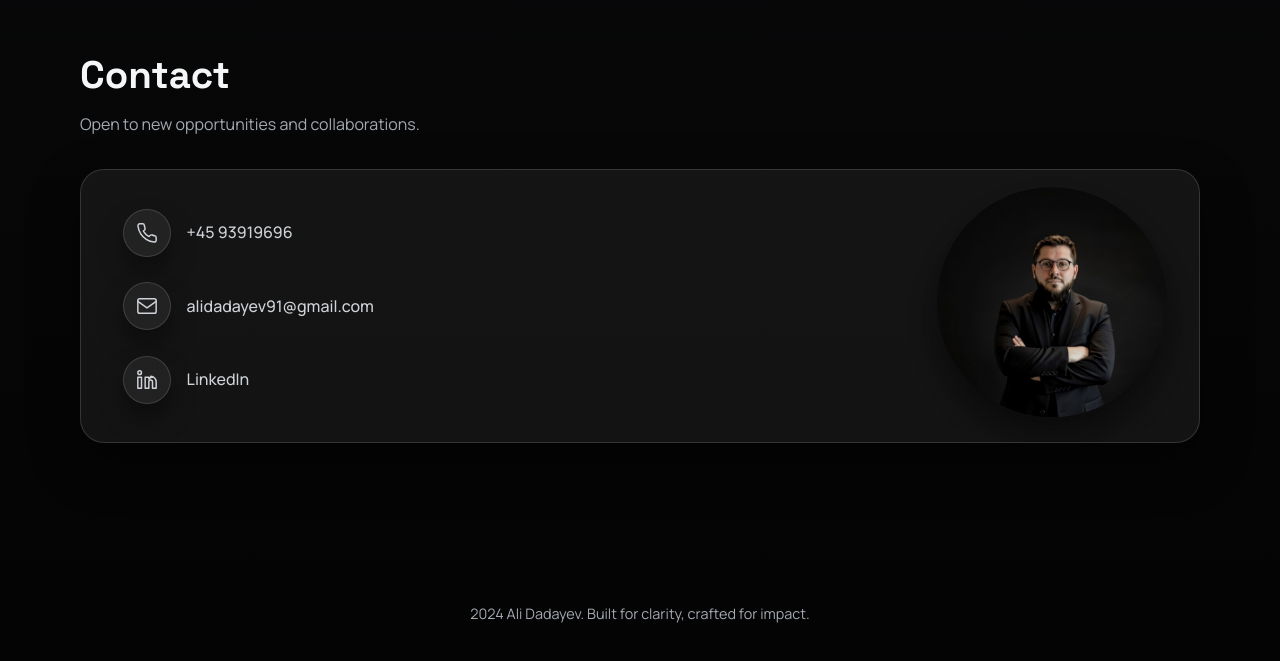
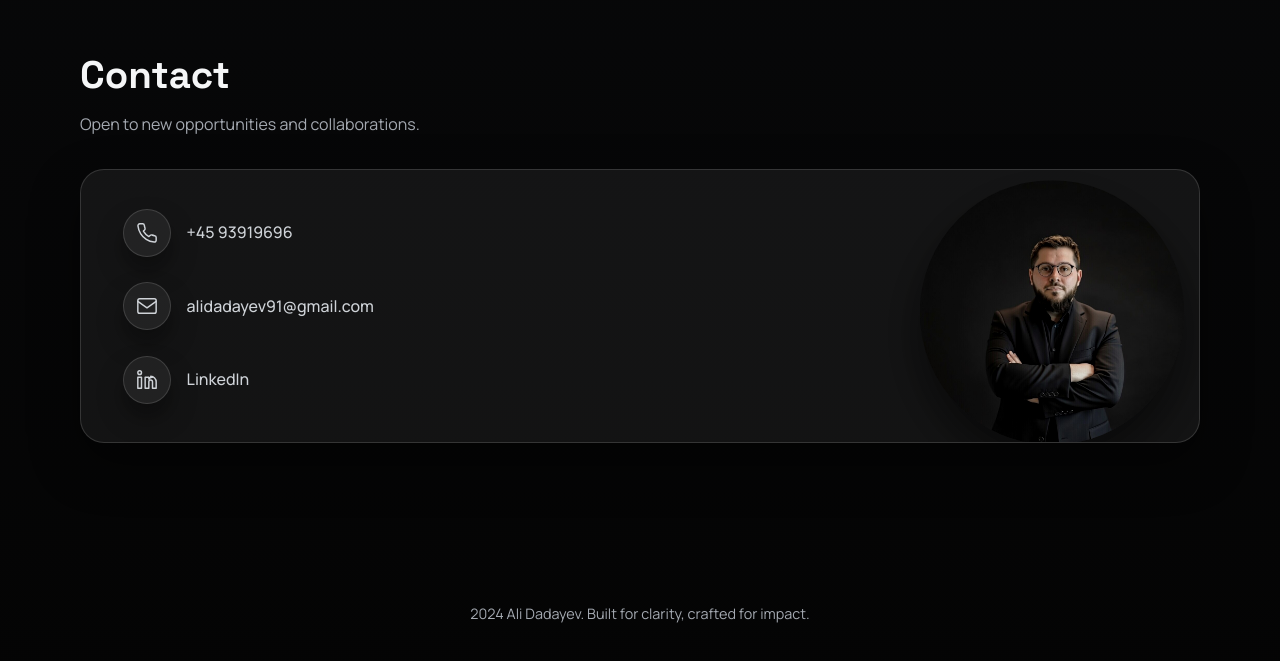
Before and after one commit to dadayev95/Portfolio, a plain HTML site: page index.html in a window 1280 px wide. Shown: the part 3231-3892 px from the top of the page. Drawn offline with nearby package versions, Linux system fonts and the light colour scheme.

Commit message:
Update styles.css

```diff
--- a/styles.css
+++ b/styles.css
@@ -507,8 +507,8 @@ a {
   position: absolute;
   inset: 0;
   border-radius: 50%;
-  background: radial-gradient(circle, rgba(0, 0, 0, 0.35), transparent 70%);
-  opacity: 0.5;
+  background: radial-gradient(circle, rgba(0, 0, 0, 0.25), transparent 70%);
+  opacity: 0.35;
   z-index: 0;
 }
 
@@ -519,9 +519,11 @@ a {
   height: 100%;
   border-radius: 50%;
   object-fit: cover;
-  object-position: center 20%;
+  object-position: center 10%;
   filter: grayscale(0.08) contrast(1.05) brightness(0.92);
   box-shadow: 0 18px 40px rgba(0, 0, 0, 0.55);
+  transform: scale(1.15);
+  transform-origin: center 20%;
 }
 
 .contact-link {
@@ -692,7 +694,7 @@ a {
 
   .contact-portrait {
     position: static;
-    margin: 1.2rem auto 0;
+    margin: 0.8rem auto 0;
     width: min(210px, 65vw);
   }
 
```
